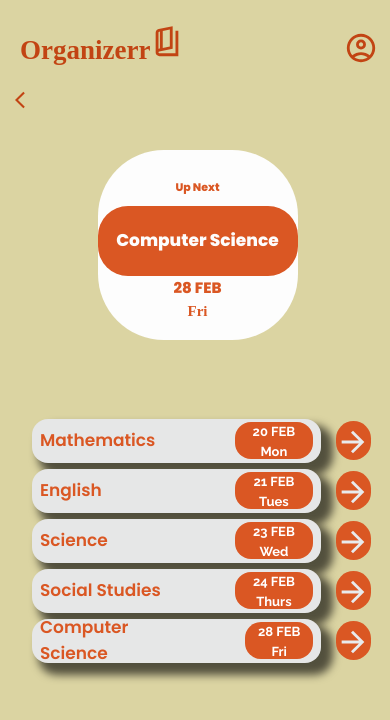
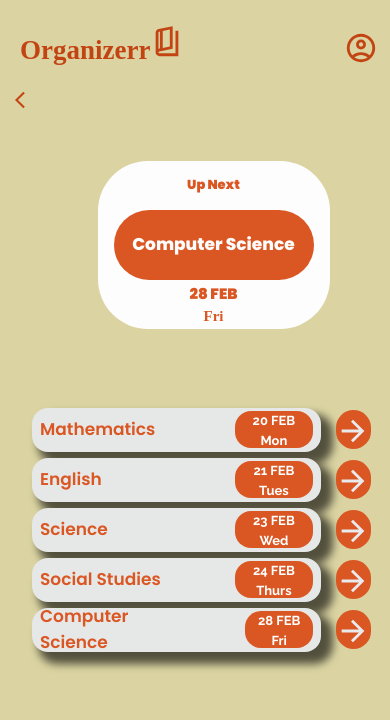
Before and after one commit to AbhaiSankarPR/Timetable-React, a React (Vite) app: page /timetable in a window 390 px wide. Shown: the top 720 px of the page. Built offline with nearby package versions, Linux system fonts and the light colour scheme; a web font is replaced by a local one.

Commit message:
Update table.css

```diff
--- a/src/table.css
+++ b/src/table.css
@@ -137,10 +137,11 @@ body {
     .upnext-container {
         flex-direction: column;
         width: 200px;
-        height: 190px;
-        border-radius: 66px;
-        justify-content: center;
-        font-size: 11px;
+        height: 168px;
+        border-radius: 50px;
+        font-size: 13px;
+        font-weight: 900;
+        padding: 0px 16px;
         margin-top: -20px;
         margin-left: 25%;
     }
@@ -148,7 +149,7 @@ body {
     .upnext-suject {
         width: 200px;
         height: 70px;
-        border-radius: 30px;
+        border-radius: 40px;
         font-size: 17px;
         font-weight: 800;
     }
@@ -209,38 +210,12 @@ body {
 }
 
 @media screen and (max-width: 350px) {
-    .upnext-container {
-        flex-direction: column;
-        width: 200px;
-        height: 190px;
-        border-radius: 66px;
-        justify-content: center;
-        font-size: 11px;
-        margin-top: -20px;
-        margin-left: 25%;
-    }
-
-    .upnext-suject {
-        width: 200px;
-        height: 70px;
-        border-radius: 30px;
-        font-size: 17px;
-        font-weight: 800;
-    }
-
-
-    .upnext-day {
-        margin-top: 0px;
-    }
-
     .bar {
         width: 130%;
 
     }
 
     .dayanddate {
-        display: flex;
-        justify-content: space-between;
         flex: 0.6;
     }
 
@@ -252,13 +227,4 @@ body {
         width: 90px;
         max-width: 80px;
     }
-
-    .details {
-        height: 35px;
-        width: 35px;
-        border-radius: 26px;
-        padding: 0px 0px;
-        padding-top: 4px;
-        margin-right: 0;
-    }
 }
```
